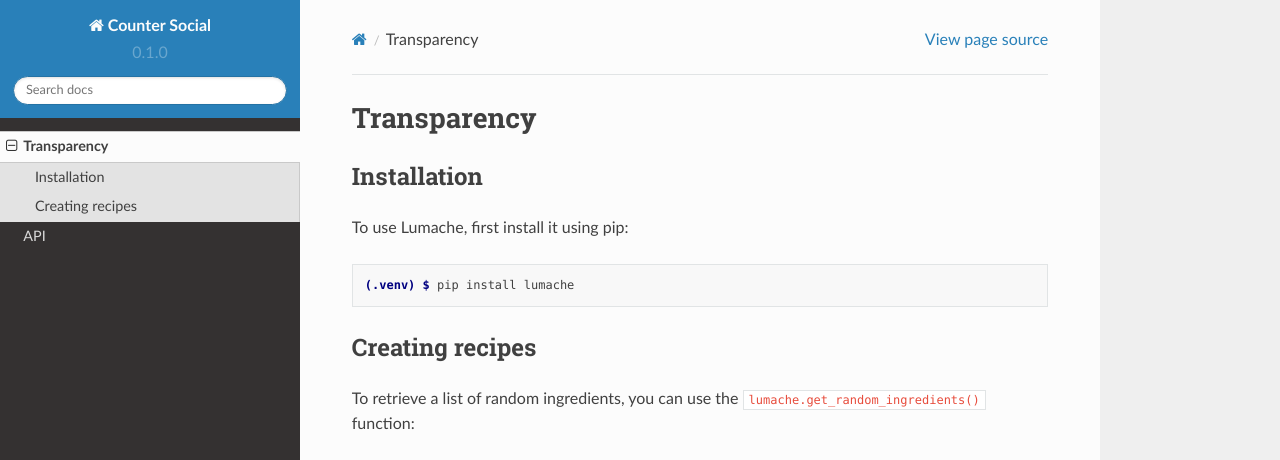
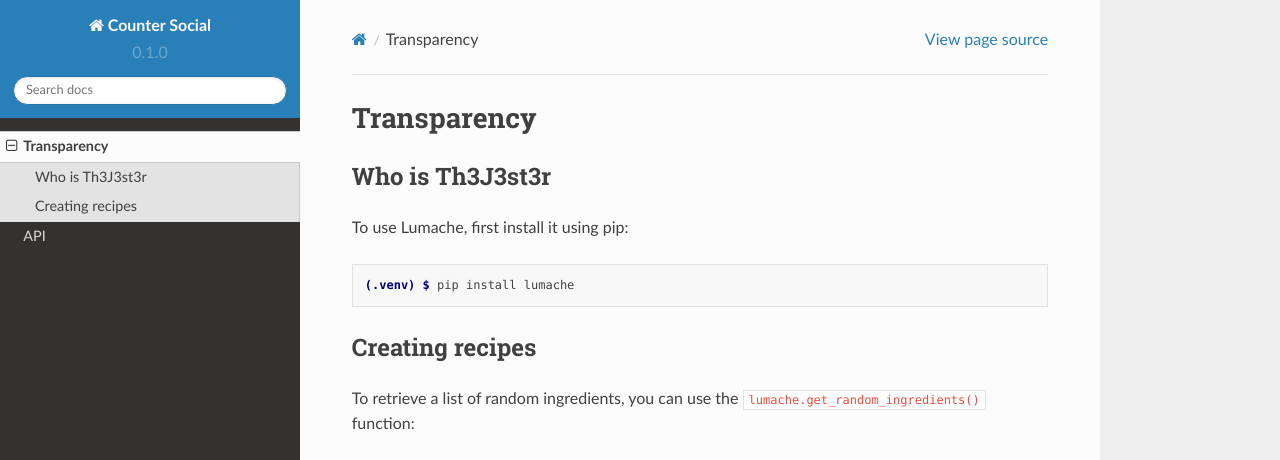
Before and after one commit to itskel/userguide, a Sphinx documentation site: the page built from docs/source/transparency.rst, in a window 1280 px wide and 1095 px high. Shown: the top 460 px of the window. Built offline with Sphinx 7.4.7 and the Read the Docs theme 2.0.0, drawn with Linux system fonts in a browser that asks for light colours; grey boxes are pictures that could not be loaded.

Commit message:
Update transparency.rst

```diff
--- a/docs/source/transparency.rst
+++ b/docs/source/transparency.rst
@@ -1,9 +1,9 @@
 Transparency
 =====
 
-.. _installation:
+.. _whoisjester:
 
-Installation
+Who is Th3J3st3r
 ------------
 
 To use Lumache, first install it using pip:
```
